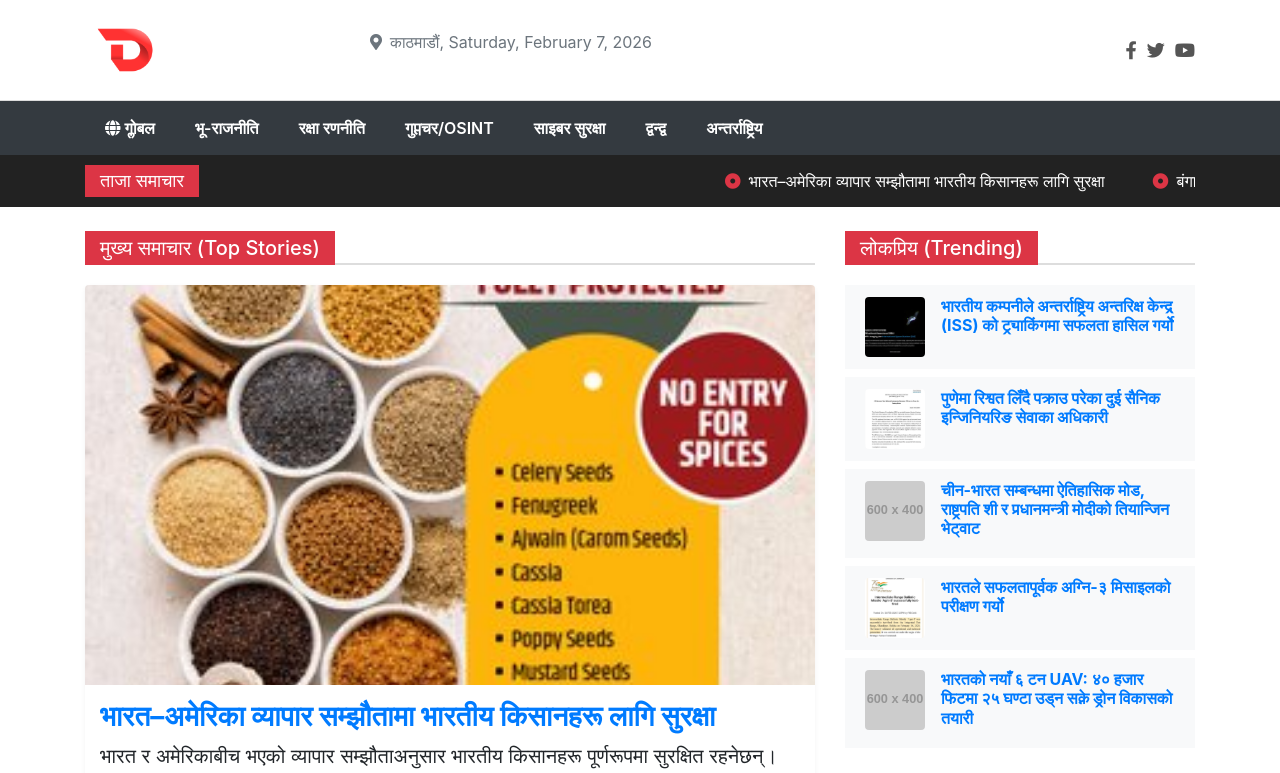
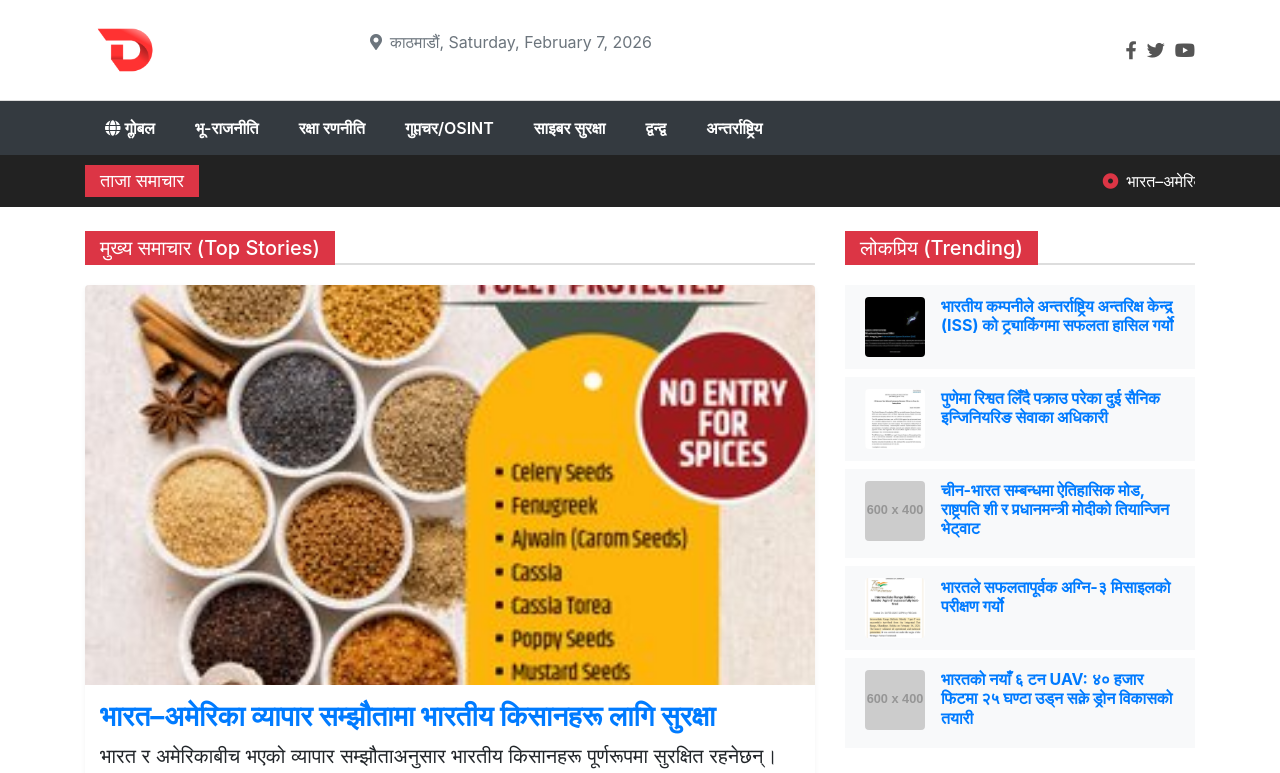
Before and after one commit to devsdenepal/seoexample, a Next.js app: page / in a window 1280 px wide. Shown: the top 773 px of the page. Built offline with nearby package versions, Linux system fonts and the light colour scheme.

Commit message:
Changes to be committed: 	deleted:    src/app/api/news/route.js 	modified:   src/app/layout.js 	modified:   src/components/Header.js

```diff
--- a/src/app/api/news/route.js
+++ /dev/null
@@ -1,13 +0,0 @@
-import { NextResponse } from 'next/server';
-import path from 'path';
-import fs from 'fs';
-
-export const dynamic = 'force-static';
-
-export async function GET() {
-  const jsonDirectory = path.join(process.cwd(), 'src', 'data');
-  const fileContents = await fs.promises.readFile(jsonDirectory + '/news.json', 'utf8');
-  const data = JSON.parse(fileContents);
-
-  return NextResponse.json(data);
-}
--- a/src/app/layout.js
+++ b/src/app/layout.js
@@ -1,6 +1,7 @@
 import './globals.css';
 import Header from '../components/Header';
 import Footer from '../components/Footer';
+import { getNews } from '../lib/news';
 
 // Perfect SEO Metadata Configuration
 export const metadata = {
@@ -64,7 +65,10 @@ export const viewport = {
   maximumScale: 5,
 };
 
-export default function RootLayout({ children }) {
+export default async function RootLayout({ children }) {
+  const news = await getNews();
+  const tickerNews = news.slice(0, 10); // Pass recent news to ticker
+
   return (
     <html lang="ne">
       <head>
@@ -76,7 +80,7 @@ export default function RootLayout({ children }) {
         <link href="https://fonts.googleapis.com/css2?family=Mukta:wght@200;300;400;500;600;700;800&display=swap" rel="stylesheet" />
       </head>
       <body>
-        <Header />
+        <Header initialNews={tickerNews} />
         {children}
         <Footer />
 
--- a/src/components/Header.js
+++ b/src/components/Header.js
@@ -2,24 +2,13 @@
 import { useState, useEffect } from 'react';
 import Link from 'next/link';
 
-export default function Header() {
-    const [newsTicker, setNewsTicker] = useState([]);
+export default function Header({ initialNews = [] }) {
+    const [newsTicker, setNewsTicker] = useState(initialNews);
     const [currentDate, setCurrentDate] = useState('');
 
     useEffect(() => {
         // Set date on client side to avoid hydration mismatch
         setCurrentDate(new Date().toLocaleDateString('ne-NP', { weekday: 'long', year: 'numeric', month: 'long', day: 'numeric' }));
-
-        async function fetchTickerNews() {
-            try {
-                const res = await fetch('/api/news');
-                const data = await res.json();
-                setNewsTicker(data);
-            } catch (error) {
-                console.error('Failed to fetch ticker news:', error);
-            }
-        }
-        fetchTickerNews();
     }, []);
 
     return (
```
